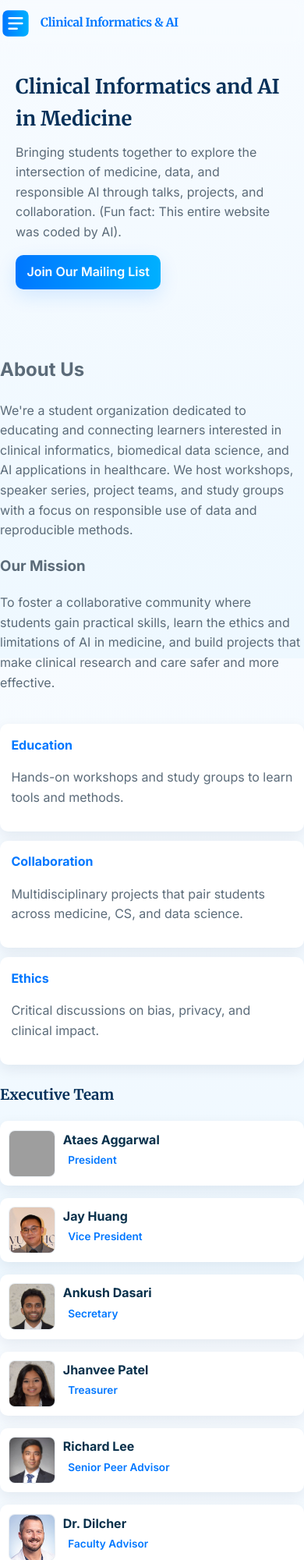
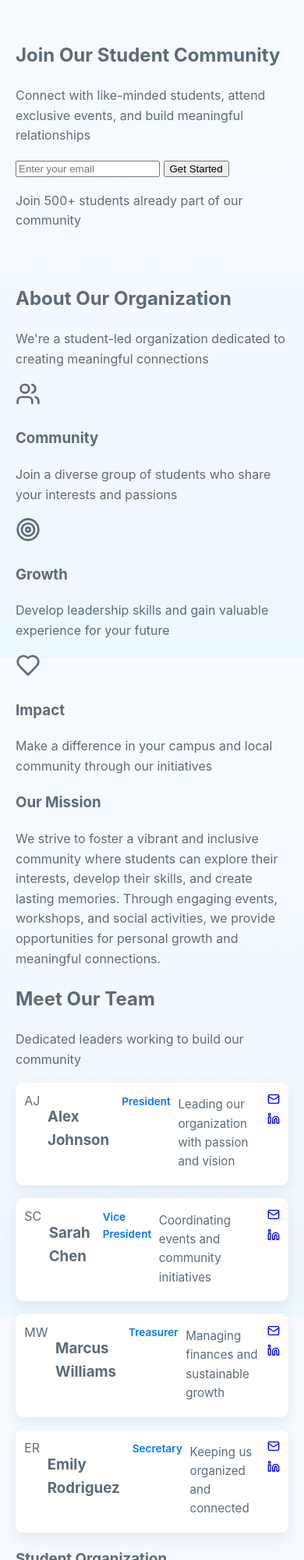
Before and after one commit to jhuang5970/test1, a plain HTML site: page index.html in a window 390 px wide. Shown: the top 2000 px of the page at 78% size. Drawn offline with Linux system fonts and the light colour scheme; grey boxes are pictures that could not be loaded.

Commit message:
Update index.html

```diff
--- a/index.html
+++ b/index.html
@@ -1,216 +1,226 @@
-<!doctype html>
+<!DOCTYPE html>
 <html lang="en">
 <head>
-  <meta charset="utf-8" />
-  <meta name="viewport" content="width=device-width,initial-scale=1" />
-  <meta name="description" content="Clinical Informatics and AI in Medicine — student organization promoting clinical informatics, AI education, and collaboration." />
-  <title>Clinical Informatics & AI in Medicine</title>
+    <meta charset="UTF-8">
+    <meta name="viewport" content="width=device-width, initial-scale=1.0">
+    <title>Student Organization | Join Our Community</title>
+    <meta name="description" content="Join our vibrant student organization. Connect with passionate students, attend amazing events, and make lasting friendships. Sign up for our mailing list today!">
+    <meta name="author" content="Student Organization">
 
-  <!-- Google Fonts -->
-  <link href="https://fonts.googleapis.com/css2?family=Inter:wght@300;400;600;700&family=Merriweather:wght@700&display=swap" rel="stylesheet">
+    <meta property="og:title" content="Student Organization | Join Our Community">
+    <meta property="og:description" content="Connect with passionate students, attend amazing events, and make lasting friendships. Join our mailing list today!">
+    <meta property="og:type" content="website">
 
     <link rel="stylesheet" href="styles.css">
 </head>
 <body>
-  <header class="site-header">
-    <div class="container header-inner">
-      <a class="brand" href="#home" aria-label="Clinical Informatics and AI in Medicine homepage">
-        <svg class="logo" width="40" height="40" viewBox="0 0 24 24" aria-hidden="true" focusable="false">
-          <defs>
-            <linearGradient id="g" x1="0" x2="1">
-              <stop offset="0" stop-color="#0077ff"/>
-              <stop offset="1" stop-color="#00b0ff"/>
-            </linearGradient>
-          </defs>
-          <rect x="2" y="2" width="20" height="20" rx="4" fill="url(#g)"></rect>
-          <path d="M7 12h10M7 8h10M7 16h6" stroke="#fff" stroke-width="1.5" stroke-linecap="round" stroke-linejoin="round"/>
-        </svg>
-        <span class="brand-text">Clinical Informatics & AI</span>
+    <!-- Hero Section -->
+    <section class="hero">
+        <div class="container">
+            <div class="hero-content">
+                <h1>Join Our Student Community</h1>
+                <p class="hero-subtitle">Connect with like-minded students, attend exclusive events, and build meaningful relationships</p>
+
+                <form class="signup-form" onsubmit="handleSubmit(event)">
+                    <input
+                        type="email"
+                        id="email"
+                        placeholder="Enter your email"
+                        required
+                        class="email-input"
+                    >
+                    <button type="submit" class="submit-btn">Get Started</button>
+                </form>
+
+                <p class="member-count">Join 500+ students already part of our community</p>
+            </div>
+        </div>
+    </section>
+
+    <!-- About Section -->
+    <section id="about" class="about-section">
+        <div class="container">
+            <div class="section-header">
+                <h2>About Our Organization</h2>
+                <p class="section-subtitle">We're a student-led organization dedicated to creating meaningful connections</p>
+            </div>
+
+            <div class="features-grid">
+                <div class="feature-card">
+                    <div class="feature-icon">
+                        <svg xmlns="http://www.w3.org/2000/svg" width="32" height="32" viewBox="0 0 24 24" fill="none" stroke="currentColor" stroke-width="2" stroke-linecap="round" stroke-linejoin="round"><path d="M16 21v-2a4 4 0 0 0-4-4H6a4 4 0 0 0-4 4v2"/><circle cx="9" cy="7" r="4"/><path d="M22 21v-2a4 4 0 0 0-3-3.87"/><path d="M16 3.13a4 4 0 0 1 0 7.75"/></svg>
+                    </div>
+                    <h3>Community</h3>
+                    <p>Join a diverse group of students who share your interests and passions</p>
+                </div>
+
+                <div class="feature-card">
+                    <div class="feature-icon">
+                        <svg xmlns="http://www.w3.org/2000/svg" width="32" height="32" viewBox="0 0 24 24" fill="none" stroke="currentColor" stroke-width="2" stroke-linecap="round" stroke-linejoin="round"><circle cx="12" cy="12" r="10"/><circle cx="12" cy="12" r="6"/><circle cx="12" cy="12" r="2"/></svg>
+                    </div>
+                    <h3>Growth</h3>
+                    <p>Develop leadership skills and gain valuable experience for your future</p>
+                </div>
+
+                <div class="feature-card">
+                    <div class="feature-icon">
+                        <svg xmlns="http://www.w3.org/2000/svg" width="32" height="32" viewBox="0 0 24 24" fill="none" stroke="currentColor" stroke-width="2" stroke-linecap="round" stroke-linejoin="round"><path d="M19 14c1.49-1.46 3-3.21 3-5.5A5.5 5.5 0 0 0 16.5 3c-1.76 0-3 .5-4.5 2-1.5-1.5-2.74-2-4.5-2A5.5 5.5 0 0 0 2 8.5c0 2.3 1.5 4.05 3 5.5l7 7Z"/></svg>
+                    </div>
+                    <h3>Impact</h3>
+                    <p>Make a difference in your campus and local community through our initiatives</p>
+                </div>
+            </div>
+
+            <div class="mission-card">
+                <h3>Our Mission</h3>
+                <p>We strive to foster a vibrant and inclusive community where students can explore their interests, develop their skills, and create lasting memories. Through engaging events, workshops, and social activities, we provide opportunities for personal growth and meaningful connections.</p>
+            </div>
+        </div>
+    </section>
+
+    <!-- Team Section -->
+    <section id="team" class="team-section">
+        <div class="container">
+            <div class="section-header">
+                <h2>Meet Our Team</h2>
+                <p class="section-subtitle">Dedicated leaders working to build our community</p>
+            </div>
+
+            <div class="team-grid">
+                <div class="team-card">
+                    <div class="team-avatar">AJ</div>
+                    <h3>Alex Johnson</h3>
+                    <p class="team-role">President</p>
+                    <p class="team-bio">Leading our organization with passion and vision</p>
+                    <div class="team-links">
+                        <a href="mailto:alex@studentorg.edu" class="team-link">
+                            <svg xmlns="http://www.w3.org/2000/svg" width="16" height="16" viewBox="0 0 24 24" fill="none" stroke="currentColor" stroke-width="2" stroke-linecap="round" stroke-linejoin="round"><rect width="20" height="16" x="2" y="4" rx="2"/><path d="m22 7-8.97 5.7a1.94 1.94 0 0 1-2.06 0L2 7"/></svg>
+                        </a>
+                        <a href="#" class="team-link">
+                            <svg xmlns="http://www.w3.org/2000/svg" width="16" height="16" viewBox="0 0 24 24" fill="none" stroke="currentColor" stroke-width="2" stroke-linecap="round" stroke-linejoin="round"><path d="M16 8a6 6 0 0 1 6 6v7h-4v-7a2 2 0 0 0-2-2 2 2 0 0 0-2 2v7h-4v-7a6 6 0 0 1 6-6z"/><rect width="4" height="12" x="2" y="9"/><circle cx="4" cy="4" r="2"/></svg>
                         </a>
                     </div>
-  </header>
+                </div>
 
-  <main>
-    <section id="home" class="hero">
-      <div class="container hero-grid">
-        <div class="hero-content">
-          <h1 class="hero-title">
-            Clinical Informatics and AI in Medicine
-          </h1>
-          <p class="hero-sub">
-            Bringing students together to explore the intersection of medicine, data, and responsible AI through talks, projects, and collaboration. (Fun fact: This entire website was coded by AI).
-          </p>
-          <div class="hero-actions">
-            <a class="btn btn-primary" href="#join">Join Our Mailing List</a>
+                <div class="team-card">
+                    <div class="team-avatar">SC</div>
+                    <h3>Sarah Chen</h3>
+                    <p class="team-role">Vice President</p>
+                    <p class="team-bio">Coordinating events and community initiatives</p>
+                    <div class="team-links">
+                        <a href="mailto:sarah@studentorg.edu" class="team-link">
+                            <svg xmlns="http://www.w3.org/2000/svg" width="16" height="16" viewBox="0 0 24 24" fill="none" stroke="currentColor" stroke-width="2" stroke-linecap="round" stroke-linejoin="round"><rect width="20" height="16" x="2" y="4" rx="2"/><path d="m22 7-8.97 5.7a1.94 1.94 0 0 1-2.06 0L2 7"/></svg>
+                        </a>
+                        <a href="#" class="team-link">
+                            <svg xmlns="http://www.w3.org/2000/svg" width="16" height="16" viewBox="0 0 24 24" fill="none" stroke="currentColor" stroke-width="2" stroke-linecap="round" stroke-linejoin="round"><path d="M16 8a6 6 0 0 1 6 6v7h-4v-7a2 2 0 0 0-2-2 2 2 0 0 0-2 2v7h-4v-7a6 6 0 0 1 6-6z"/><rect width="4" height="12" x="2" y="9"/><circle cx="4" cy="4" r="2"/></svg>
+                        </a>
+                    </div>
+                </div>
+
+                <div class="team-card">
+                    <div class="team-avatar">MW</div>
+                    <h3>Marcus Williams</h3>
+                    <p class="team-role">Treasurer</p>
+                    <p class="team-bio">Managing finances and sustainable growth</p>
+                    <div class="team-links">
+                        <a href="mailto:marcus@studentorg.edu" class="team-link">
+                            <svg xmlns="http://www.w3.org/2000/svg" width="16" height="16" viewBox="0 0 24 24" fill="none" stroke="currentColor" stroke-width="2" stroke-linecap="round" stroke-linejoin="round"><rect width="20" height="16" x="2" y="4" rx="2"/><path d="m22 7-8.97 5.7a1.94 1.94 0 0 1-2.06 0L2 7"/></svg>
+                        </a>
+                        <a href="#" class="team-link">
+                            <svg xmlns="http://www.w3.org/2000/svg" width="16" height="16" viewBox="0 0 24 24" fill="none" stroke="currentColor" stroke-width="2" stroke-linecap="round" stroke-linejoin="round"><path d="M16 8a6 6 0 0 1 6 6v7h-4v-7a2 2 0 0 0-2-2 2 2 0 0 0-2 2v7h-4v-7a6 6 0 0 1 6-6z"/><rect width="4" height="12" x="2" y="9"/><circle cx="4" cy="4" r="2"/></svg>
+                        </a>
+                    </div>
+                </div>
+
+                <div class="team-card">
+                    <div class="team-avatar">ER</div>
+                    <h3>Emily Rodriguez</h3>
+                    <p class="team-role">Secretary</p>
+                    <p class="team-bio">Keeping us organized and connected</p>
+                    <div class="team-links">
+                        <a href="mailto:emily@studentorg.edu" class="team-link">
+                            <svg xmlns="http://www.w3.org/2000/svg" width="16" height="16" viewBox="0 0 24 24" fill="none" stroke="currentColor" stroke-width="2" stroke-linecap="round" stroke-linejoin="round"><rect width="20" height="16" x="2" y="4" rx="2"/><path d="m22 7-8.97 5.7a1.94 1.94 0 0 1-2.06 0L2 7"/></svg>
+                        </a>
+                        <a href="#" class="team-link">
+                            <svg xmlns="http://www.w3.org/2000/svg" width="16" height="16" viewBox="0 0 24 24" fill="none" stroke="currentColor" stroke-width="2" stroke-linecap="round" stroke-linejoin="round"><path d="M16 8a6 6 0 0 1 6 6v7h-4v-7a2 2 0 0 0-2-2 2 2 0 0 0-2 2v7h-4v-7a6 6 0 0 1 6-6z"/><rect width="4" height="12" x="2" y="9"/><circle cx="4" cy="4" r="2"/></svg>
+                        </a>
+                    </div>
                 </div>
             </div>
         </div>
     </section>
 
-    <section id="about" class="about section container">
-      <div class="about-grid">
-        <div>
-          <h2>About Us</h2>
-          <p>
-            We're a student organization dedicated to educating and connecting learners interested in clinical informatics, biomedical data science, and AI applications in healthcare.
-            We host workshops, speaker series, project teams, and study groups with a focus on responsible use of data and reproducible methods.
-          </p>
-
-          <h3>Our Mission</h3>
-          <p>
-            To foster a collaborative community where students gain practical skills, learn the ethics and limitations of AI in medicine, and build projects that make clinical research and care safer and more effective.
-          </p>
-
-
+    <!-- Footer -->
+    <footer class="footer">
+        <div class="container">
+            <div class="footer-grid">
+                <div class="footer-col">
+                    <h3>Student Organization</h3>
+                    <p>Building community, one student at a time.</p>
                 </div>
 
-        <div class="values">
-          <div class="value">
-            <h4>Education</h4>
-            <p>Hands-on workshops and study groups to learn tools and methods.</p>
+                <div class="footer-col">
+                    <h4>Quick Links</h4>
+                    <ul class="footer-links">
+                        <li><a href="#about">About Us</a></li>
+                        <li><a href="#team">Team</a></li>
+                        <li><a href="#">Events</a></li>
+                        <li><a href="#">Contact</a></li>
+                    </ul>
                 </div>
-          <div class="value">
-            <h4>Collaboration</h4>
-            <p>Multidisciplinary projects that pair students across medicine, CS, and data science.</p>
-          </div>
-          <div class="value">
-            <h4>Ethics</h4>
-            <p>Critical discussions on bias, privacy, and clinical impact.</p>
+
+                <div class="footer-col">
+                    <h4>Connect</h4>
+                    <div class="social-links">
+                        <a href="#" class="social-link">
+                            <svg xmlns="http://www.w3.org/2000/svg" width="20" height="20" viewBox="0 0 24 24" fill="none" stroke="currentColor" stroke-width="2" stroke-linecap="round" stroke-linejoin="round"><rect width="20" height="20" x="2" y="2" rx="5" ry="5"/><path d="M16 11.37A4 4 0 1 1 12.63 8 4 4 0 0 1 16 11.37z"/><line x1="17.5" x2="17.51" y1="6.5" y2="6.5"/></svg>
+                        </a>
+                        <a href="#" class="social-link">
+                            <svg xmlns="http://www.w3.org/2000/svg" width="20" height="20" viewBox="0 0 24 24" fill="none" stroke="currentColor" stroke-width="2" stroke-linecap="round" stroke-linejoin="round"><path d="M22 4s-.7 2.1-2 3.4c1.6 10-9.4 17.3-18 11.6 2.2.1 4.4-.6 6-2C3 15.5.5 9.6 3 5c2.2 2.6 5.6 4.1 9 4-.9-4.2 4-6.6 7-3.8 1.1 0 3-1.2 3-1.2z"/></svg>
+                        </a>
+                        <a href="#" class="social-link">
+                            <svg xmlns="http://www.w3.org/2000/svg" width="20" height="20" viewBox="0 0 24 24" fill="none" stroke="currentColor" stroke-width="2" stroke-linecap="round" stroke-linejoin="round"><path d="M18 2h-3a5 5 0 0 0-5 5v3H7v4h3v8h4v-8h3l1-4h-4V7a1 1 0 0 1 1-1h3z"/></svg>
+                        </a>
+                        <a href="mailto:info@studentorg.edu" class="social-link">
+                            <svg xmlns="http://www.w3.org/2000/svg" width="20" height="20" viewBox="0 0 24 24" fill="none" stroke="currentColor" stroke-width="2" stroke-linecap="round" stroke-linejoin="round"><rect width="20" height="16" x="2" y="4" rx="2"/><path d="m22 7-8.97 5.7a1.94 1.94 0 0 1-2.06 0L2 7"/></svg>
+                        </a>
                     </div>
                 </div>
             </div>
 
-      <!-- Executive team — insert this inside the #about section (e.g., just before </section>) -->
-<div class="exec-team container" id="team">
-  <h3 class="section-title">Executive Team</h3>
-
-  <div class="team-grid">
-    <!-- Member 1 -->
-    <article class="team-card">
-      <img class="avatar" src="Images/Ataes.png" alt="Photo of Ataes"
-          loading="lazy"
-          >
-      <div class="team-info">
-        <h4 class="team-name">Ataes Aggarwal</h4>
-        <div class="team-role">President</div>
-      </div>
-    </article>
-
-    <!-- Member 2 -->
-    <article class="team-card">
-      <img class="avatar" src="Images/Jay.JPG" alt="Photo of Jay"
-          loading="lazy"
-          >
-      <div class="team-info">
-        <h4 class="team-name">Jay Huang</h4>
-        <div class="team-role">Vice President</div>
-      </div>
-    </article>
-
-    <!-- Member 3 -->
-    <article class="team-card">
-      <img class="avatar" src="Images/Ankush.jfif" alt="Photo of Ankush"
-          loading="lazy"
-          >
-      <div class="team-info">
-        <h4 class="team-name">Ankush Dasari</h4>
-        <div class="team-role">Secretary</div>
-      </div>
-    </article>
-
-    <!-- Member 4 -->
-    <article class="team-card">
-      <img class="avatar" src="Images/Jhanvee.jfif" alt="Photo of Jhanvee"
-          loading="lazy"
-          >
-      <div class="team-info">
-        <h4 class="team-name">Jhanvee Patel</h4>
-        <div class="team-role">Treasurer</div>
-      </div>
-    </article>
-
-    <!-- Member 4 -->
-    <article class="team-card">
-      <img class="avatar" src="Images/Richard.png" alt="Photo of Richard"
-          loading="lazy"
-          >
-      <div class="team-info">
-        <h4 class="team-name">Richard Lee</h4>
-        <div class="team-role">Senior Peer Advisor</div>
-      </div>
-    </article>
-
-    <!-- Member 6 -->
-    <article class="team-card">
-      <img class="avatar" src="Images/Dr. Dilcher.jfif" alt="Photo of Dilcher"
-          loading="lazy"
-          >
-      <div class="team-info">
-        <h4 class="team-name">Dr. Dilcher</h4>
-        <div class="team-role">Faculty Advisor</div>
-        <p class="team-bio">Director of Clinical Informatics in EM</p>
-      </div>
-    </article>
-
-    <!-- Add more members as needed by copying a team-card -->
-  </div>
-</div>
-    </section>
-
-    <section id="join" class="section join-section">
-      <div class="container join-inner">
-        <div>
-          <h2>Get Involved</h2>
-          <p>Want to join meetings, receive announcements, or start a project with us? Sign up for our mailing list or reach out to our officers.</p>
-        </div>
-        <form class="join-form" action="mailto:wvuaimed@gmail.com" method="post" enctype="text/plain">
-          <label class="sr-only" for="name">Name</label>
-          <input id="name" name="Name" type="text" placeholder="Your name" required>
-          <label class="sr-only" for="email">Email</label>
-          <input id="email" name="Email" type="email" placeholder="you@mix.wvu.edu" required>
-          <button class="btn btn-primary" type="submit">Sign Up</button>
-        </form>
-      </div>
-    </section>
-  </main>
-
-  <footer class="site-footer">
-    <div class="container footer-inner">
-      <div class="footer-left">
-        <small>© <span id="year"></span> Clinical Informatics & AI in Medicine — Student Organization</small>
-      </div>
-      <div class="footer-right">
-        <a href="#about">About</a>
-        <a href="#events">Events</a>
-        <a href="mailto:wvuaimed@gmail.com">Contact</a>
+            <div class="footer-bottom">
+                <p>&copy; <span id="year"></span> Student Organization. All rights reserved.</p>
             </div>
         </div>
     </footer>
 
     <script>
-    // Header nav toggle
-    (function() {
-      const toggle = document.querySelector('.nav-toggle');
-      const nav = document.getElementById('primary-navigation');
-      toggle.addEventListener('click', () => {
-        const expanded = toggle.getAttribute('aria-expanded') === 'true' || false;
-        toggle.setAttribute('aria-expanded', !expanded);
-        nav.classList.toggle('open');
-      });
+        // Set current year
+        document.getElementById('year').textContent = new Date().getFullYear();
 
-      // Close nav on link click (mobile)
-      document.querySelectorAll('.primary-nav a').forEach(a => {
-        a.addEventListener('click', () => {
-          if (nav.classList.contains('open')) {
-            nav.classList.remove('open');
-            toggle.setAttribute('aria-expanded', 'false');
+        // Handle form submission
+        function handleSubmit(event) {
+            event.preventDefault();
+            const email = document.getElementById('email').value;
+
+            if (email && email.includes('@')) {
+                alert('Success! You\'ve been added to our mailing list.');
+                document.getElementById('email').value = '';
+            } else {
+                alert('Please enter a valid email address.');
+            }
+        }
+
+        // Smooth scroll for anchor links
+        document.querySelectorAll('a[href^="#"]').forEach(anchor => {
+            anchor.addEventListener('click', function (e) {
+                e.preventDefault();
+                const target = document.querySelector(this.getAttribute('href'));
+                if (target) {
+                    target.scrollIntoView({ behavior: 'smooth' });
                 }
             });
         });
-
-      // Fill year
-      document.getElementById('year').textContent = new Date().getFullYear();
-    })();
     </script>
 </body>
 </html>
```
Lines whose indentation alone changed are shown as unchanged.
